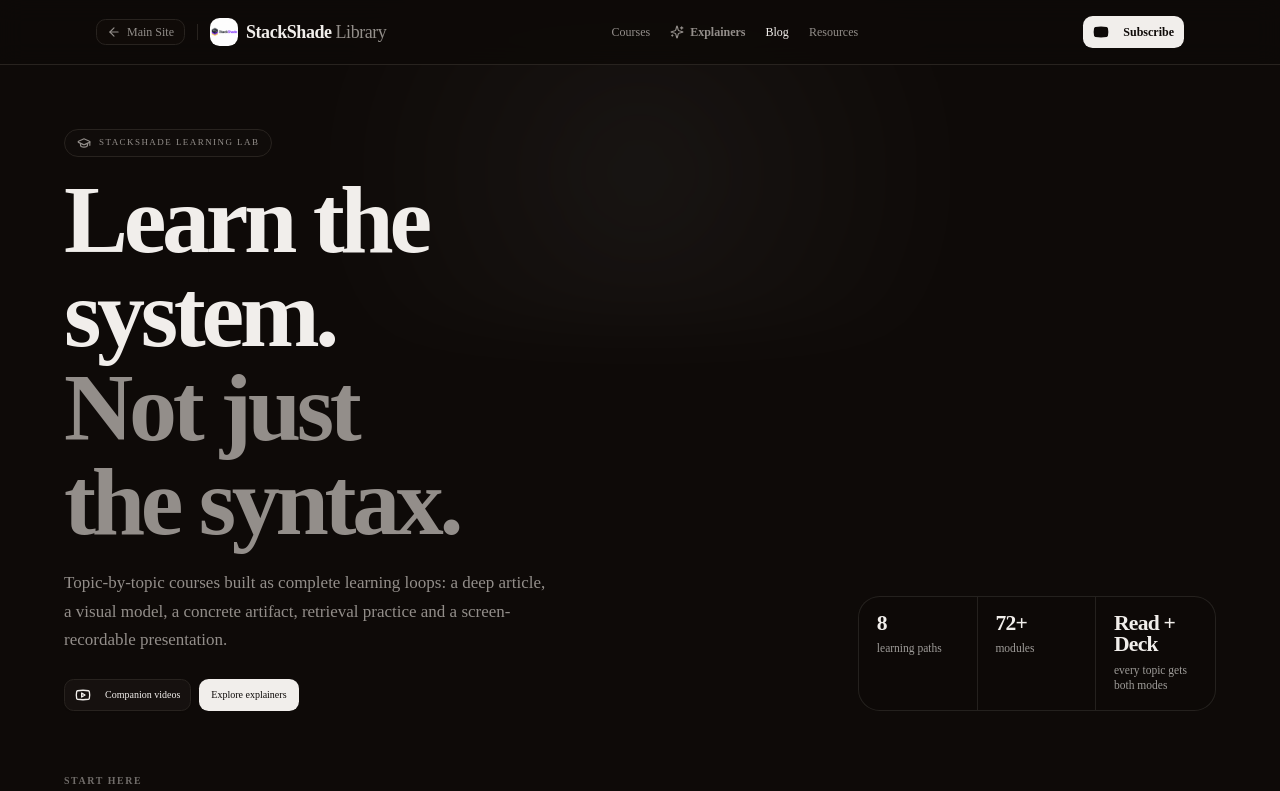
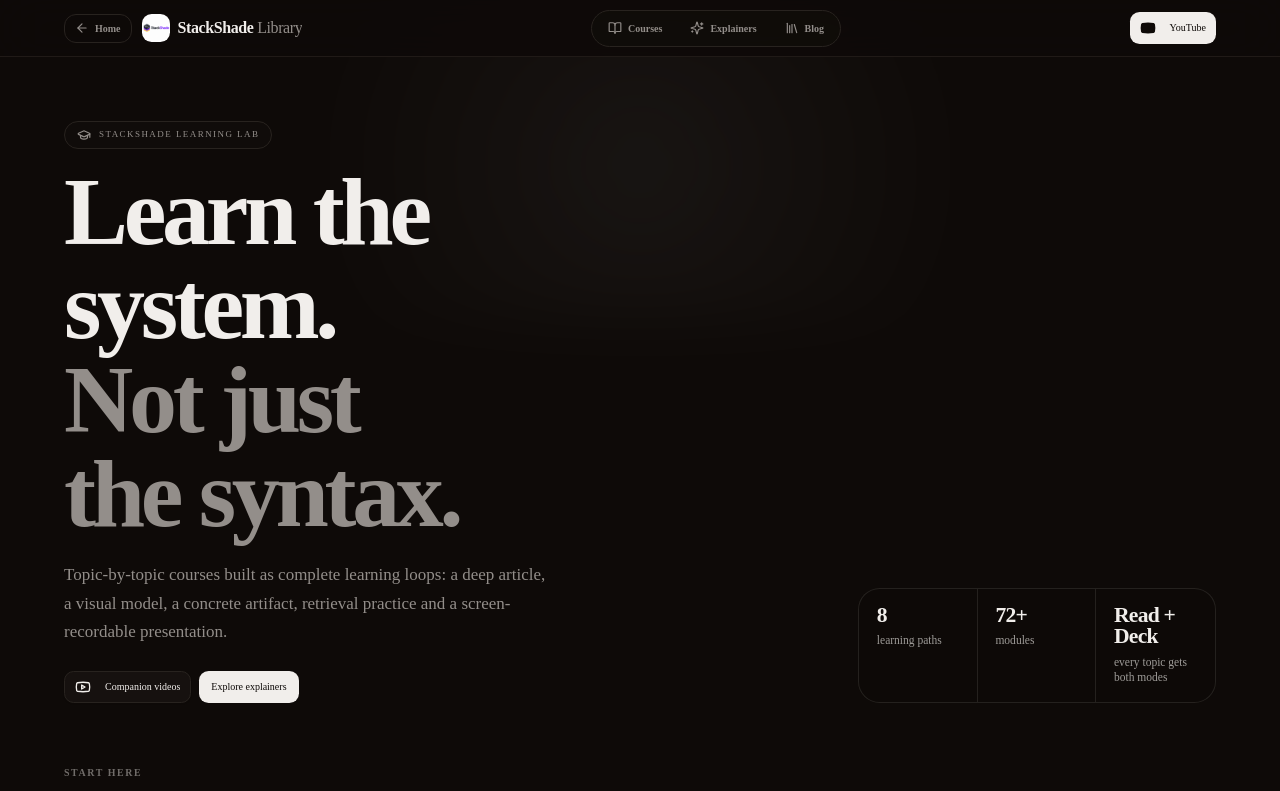
Before and after one commit to stack-shade/stack-shade.github.io, a Next.js app: page /courses in a window 1280 px wide. Shown: the top 791 px of the page. Built offline with nearby package versions, Linux system fonts and the light colour scheme.

Commit message:
feat: modernize library navigation for mobile

```diff
--- a/src/components/blog-navbar.tsx
+++ b/src/components/blog-navbar.tsx
@@ -1,56 +1,104 @@
-'use client';
 
-import React from "react";
+"use client";
+
 import Link from "next/link";
-import { Youtube, ArrowLeft, Sparkles } from "lucide-react";
+import { ArrowLeft, ArrowUpRight, BookOpen, Library, Menu, Sparkles, Youtube } from "lucide-react";
 import { buttonVariants } from "@/components/ui/button";
+import { Button } from "@/components/ui/button";
+import { Sheet, SheetContent, SheetHeader, SheetTitle, SheetTrigger } from "@/components/ui/sheet";
+
+const links = [
+  { href: "/courses", label: "Courses", icon: BookOpen },
+  { href: "/explainers", label: "Explainers", icon: Sparkles },
+  { href: "/blog", label: "Blog", icon: Library },
+];
 
 export function BlogNavbar() {
   return (
-    <header className="sticky top-0 z-50 w-full border-b bg-background/85 backdrop-blur-md">
-      <div className="max-w-6xl mx-auto px-4 sm:px-6 lg:px-8 h-16 flex items-center justify-between gap-4">
-        <div className="flex items-center gap-3 min-w-0">
-          <Link
-            href="/"
-            className="text-xs text-muted-foreground hover:text-foreground flex items-center gap-1.5 transition-colors border border-border px-2.5 py-1 rounded-md bg-card/45"
-          >
-            <ArrowLeft className="w-3.5 h-3.5" />
-            <span className="hidden sm:inline">Main Site</span>
-            <span className="sm:hidden">Home</span>
+    <header className="sticky top-0 z-50 border-b border-border/70 bg-background/88 backdrop-blur-xl">
+      <div className="ss-shell flex h-14 items-center justify-between gap-2">
+        <div className="flex min-w-0 items-center gap-2.5">
+          <Link href="/" className="inline-flex shrink-0 items-center gap-1.5 rounded-lg border border-border px-2 py-1.5 text-[10px] font-semibold text-muted-foreground hover:text-foreground sm:px-2.5">
+            <ArrowLeft className="h-3.5 w-3.5" />
+            <span className="hidden sm:inline">Home</span>
           </Link>
-          <div className="h-4 w-px bg-border hidden sm:block" />
-          <Link href="/blog" className="flex items-center gap-2 hover:opacity-90 transition-opacity min-w-0">
+
+          <Link href="/blog" className="flex min-w-0 items-center gap-2">
             {/* eslint-disable-next-line @next/next/no-img-element */}
-            <img src="/logo.png" alt="StackShade Logo" className="w-7 h-7 rounded-md object-cover" />
-            <span className="font-bold text-lg tracking-tight text-foreground whitespace-nowrap">
+            <img src="/logo.png" alt="StackShade" className="h-7 w-7 shrink-0 rounded-md object-cover" />
+            <span className="truncate text-sm font-black tracking-tight sm:text-base">
               StackShade <span className="font-medium text-muted-foreground">Library</span>
             </span>
           </Link>
         </div>
 
-        <nav aria-label="Primary content" className="hidden md:flex items-center gap-5 text-xs font-medium text-muted-foreground">
-          <Link href="/courses" className="hover:text-foreground transition-colors">Courses</Link>
-          <Link href="/explainers" className="inline-flex items-center gap-1.5 hover:text-foreground transition-colors font-semibold">
-            <Sparkles className="w-3.5 h-3.5" />
-            Explainers
+        <nav className="hidden items-center gap-1 rounded-full border border-border bg-card/30 p-1 md:flex" aria-label="Library navigation">
+          {links.map((item) => {
+            const Icon = item.icon;
+            return (
+              <Link
+                key={item.href}
+                href={item.href}
+                className="inline-flex items-center gap-1.5 rounded-full px-3 py-1.5 text-[10px] font-semibold text-muted-foreground hover:bg-muted hover:text-foreground"
+              >
+                <Icon className="h-3.5 w-3.5" />
+                {item.label}
               </Link>
-          <Link href="/blog" className="hover:text-foreground transition-colors text-foreground">Blog</Link>
-          <Link href="/resources" className="hover:text-foreground transition-colors">Resources</Link>
+            );
+          })}
         </nav>
 
+        <div className="hidden items-center gap-2 sm:flex">
           <a
             href="https://www.youtube.com/@StackShade"
             target="_blank"
             rel="noopener noreferrer"
-          className={buttonVariants({
-            variant: "default",
-            size: "sm",
-            className: "font-semibold transition-all duration-300 hover:scale-[1.02] cursor-pointer text-xs shrink-0",
+            className={buttonVariants({ variant: "default", size: "sm", className: "h-8 rounded-full px-3 text-[10px] font-bold" })}
+          >
+            <Youtube className="mr-1.5 h-3.5 w-3.5 fill-current" />
+            YouTube
+          </a>
+        </div>
+
+        <Sheet>
+          <SheetTrigger
+            render={<Button variant="outline" size="icon" aria-label="Open library navigation" className="h-9 w-9 rounded-xl md:hidden" />}
+          >
+            <Menu className="h-4 w-4" />
+          </SheetTrigger>
+          <SheetContent side="right" className="w-[min(88vw,380px)] border-l border-border bg-background/96 p-0 backdrop-blur-2xl">
+            <SheetHeader className="border-b border-border px-5 py-4">
+              <SheetTitle className="flex items-center gap-2 text-left text-base">
+                {/* eslint-disable-next-line @next/next/no-img-element */}
+                <img src="/logo.png" alt="" className="h-8 w-8 rounded-lg object-cover" />
+                StackShade Library
+              </SheetTitle>
+            </SheetHeader>
+            <div className="grid gap-1.5 p-4">
+              {links.map((item) => {
+                const Icon = item.icon;
+                return (
+                  <Link key={item.href} href={item.href} className="flex items-center gap-3 rounded-xl border border-transparent px-3 py-3 text-sm font-semibold text-muted-foreground hover:border-border hover:bg-muted/60 hover:text-foreground">
+                    <Icon className="h-4 w-4" />
+                    {item.label}
+                  </Link>
+                );
               })}
+              <Link href="/" className="mt-1 flex items-center justify-between rounded-xl border border-border px-3 py-3 text-sm font-semibold">
+                Back to StackShade <ArrowUpRight className="h-4 w-4" />
+              </Link>
+              <a
+                href="https://www.youtube.com/@StackShade"
+                target="_blank"
+                rel="noopener noreferrer"
+                className={buttonVariants({ variant: "default", className: "mt-3 h-11 rounded-xl" })}
               >
-          <Youtube className="w-3.5 h-3.5 fill-current mr-1.5" />
-          Subscribe
+                <Youtube className="mr-2 h-4 w-4 fill-current" />
+                Subscribe on YouTube
               </a>
+            </div>
+          </SheetContent>
+        </Sheet>
       </div>
     </header>
   );
```
Lines whose indentation alone changed are shown as unchanged.
